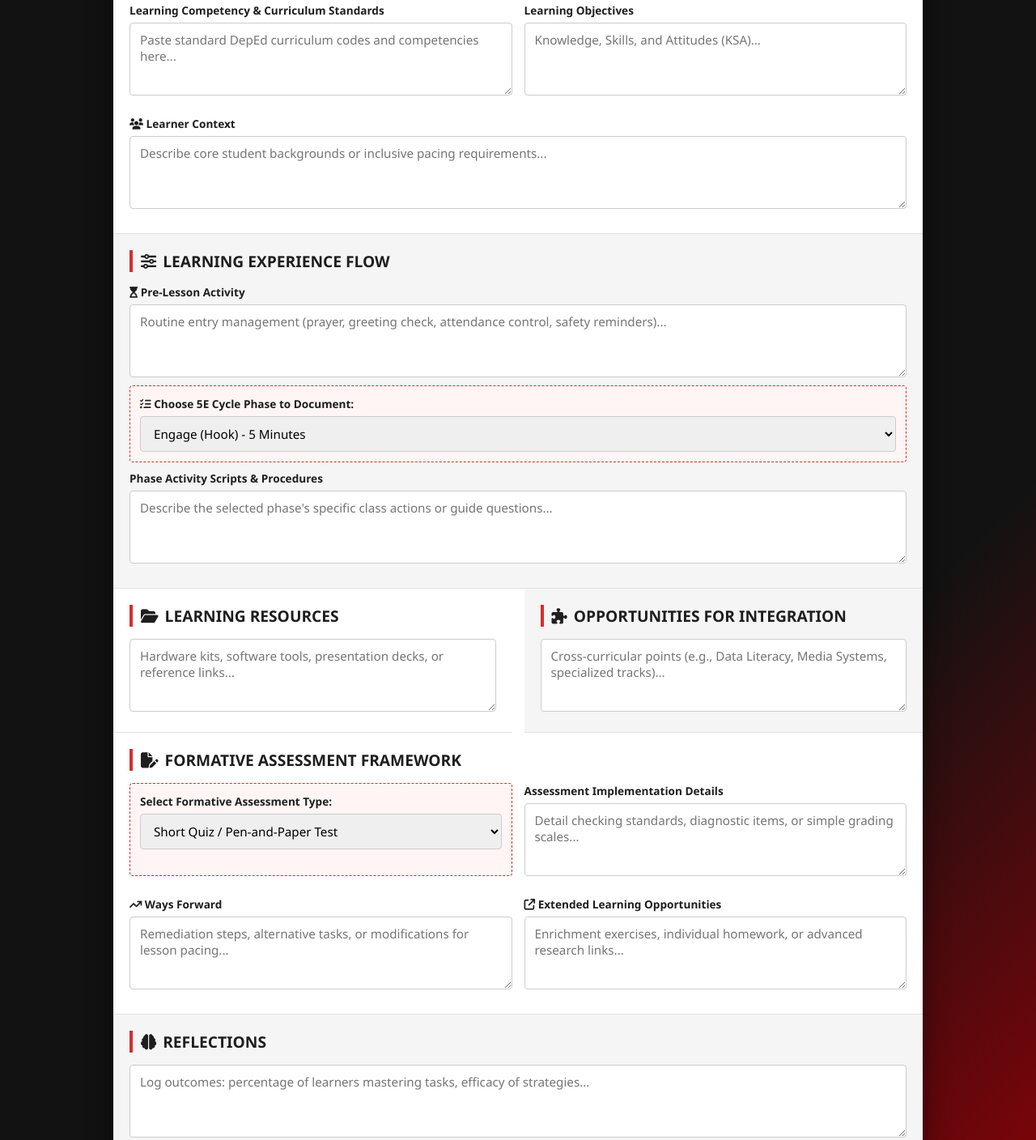
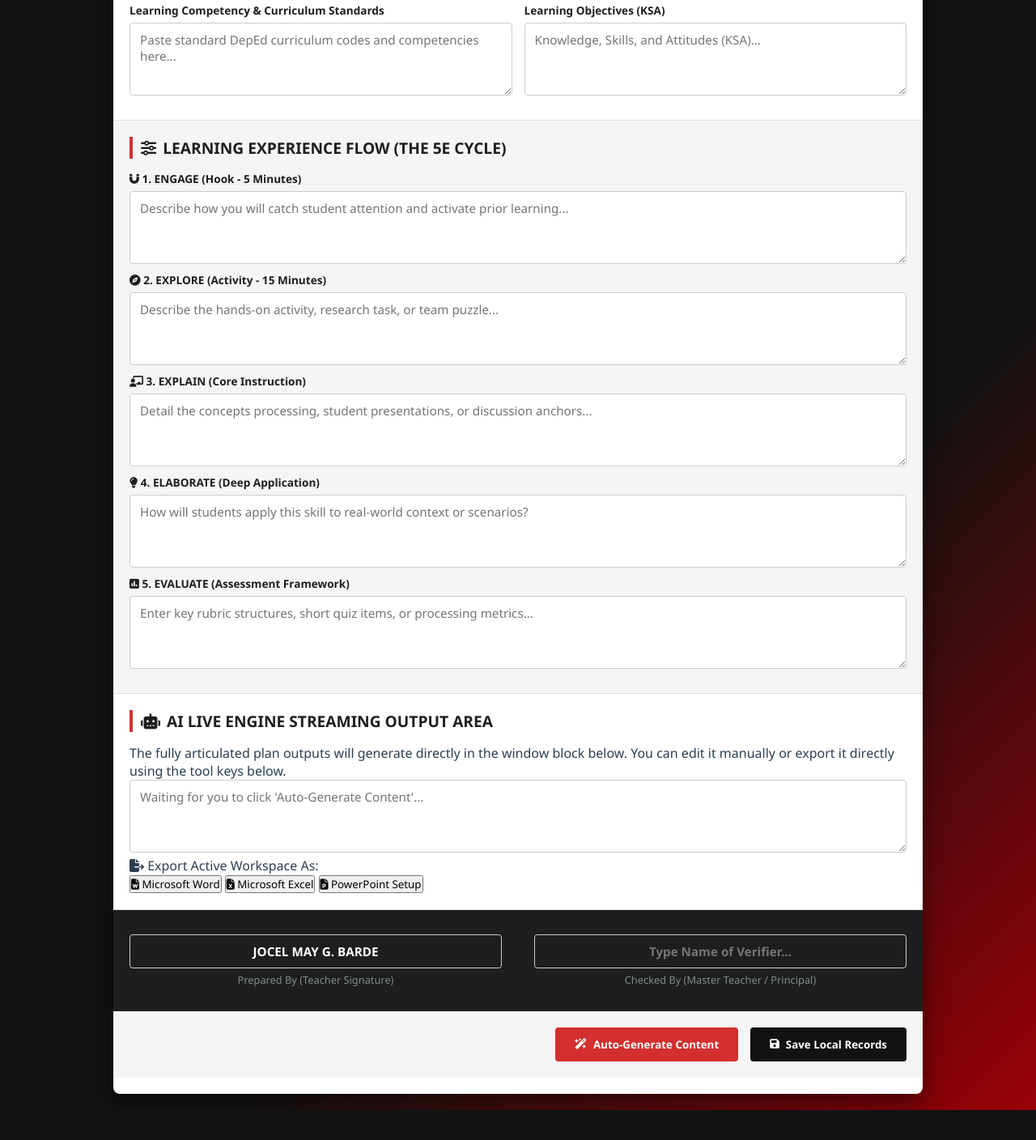
Before and after one commit to jocelmaygalvez-dotcom/101TEST, a plain HTML site: page public/index.html in a window 1280 px wide. Shown: the part 676-2084 px from the top of the page at 81% size. After the commit the page ends 2047 px from the top, so only its background shows below. Drawn offline with Linux system fonts and the light colour scheme.

Commit message:
Update index.html

```diff
--- a/public/index.html
+++ b/public/index.html
@@ -49,7 +49,7 @@
       <section class="dlp-section">
         <h2 class="section-title"><i class="fa-solid fa-heading"></i> Lesson Title</h2>
         <div class="input-group">
-          <input type="text" id="lessonTitleInput" placeholder="Enter Lesson Title here..." required>
+          <input type="text" id="lessonTitleInput" placeholder="Enter Lesson Title here (e.g., Introduction to Advanced Presentation Tools)..." required>
         </div>
       </section>
 
@@ -57,7 +57,7 @@
         <h2 class="section-title"><i class="fa-solid fa-circle-nodes"></i> Framework Components</h2>
         <div class="input-group">
           <label><i class="fa-solid fa-book"></i> References</label>
-          <textarea placeholder="List textbook titles, pages, web URLs, or reference learning modules..."></textarea>
+          <textarea id="refContent" placeholder="List textbook titles, pages, web URLs, or reference learning modules..."></textarea>
         </div>
       </section>
 
@@ -69,88 +69,54 @@
             <textarea placeholder="Paste standard DepEd curriculum codes and competencies here..."></textarea>
           </div>
           <div class="input-group">
-            <label>Learning Objectives</label>
+            <label>Learning Objectives (KSA)</label>
             <textarea id="ksaObjectives" placeholder="Knowledge, Skills, and Attitudes (KSA)..."></textarea>
-          </div>
-        </div>
-        <div class="input-group" style="margin-top: 15px;">
-          <label><i class="fa-solid fa-users"></i> Learner Context</label>
-          <textarea placeholder="Describe core student backgrounds or inclusive pacing requirements..."></textarea>
-        </div>
-      </section>
-
-      <section class="dlp-section">
-        <h2 class="section-title"><i class="fa-solid fa-sliders"></i> Learning Experience Flow</h2>
-        <div class="input-group">
-          <label><i class="fa-solid fa-hourglass-start"></i> Pre-Lesson Activity</label>
-          <textarea placeholder="Routine entry management (prayer, greeting check, attendance control, safety reminders)..."></textarea>
-        </div>
-
-        <div class="dynamic-5e-container">
-          <div class="input-group select-wrapper">
-            <label for="eeSelector"><strong><i class="fa-solid fa-list-check"></i> Choose 5E Cycle Phase to Document:</strong></label>
-            <select id="eeSelector">
-              <option value="engage">Engage (Hook) - 5 Minutes</option>
-              <option value="explore">Explore - 15 Minutes</option>
-              <option value="explain">Explain (Picture-Based Processing)</option>
-              <option value="elaborate">Elaborate (Deep Application)</option>
-              <option value="evaluate">Evaluate (Assessment Integration)</option>
-              <option value="reflection">Reflection Note</option>
-            </select>
-          </div>
-          <div class="input-group" style="margin-top: 10px;">
-            <label>Phase Activity Scripts & Procedures</label>
-            <textarea id="eeContent" placeholder="Describe the selected phase's specific class actions or guide questions..."></textarea>
           </div>
         </div>
       </section>
 
-      <div class="grid-2">
-        <section class="dlp-section">
-          <h2 class="section-title"><i class="fa-solid fa-folder-open"></i> Learning Resources</h2>
-          <textarea placeholder="Hardware kits, software tools, presentation decks, or reference links..."></textarea>
-        </section>
-        <section class="dlp-section">
-          <h2 class="section-title"><i class="fa-solid fa-puzzle-piece"></i> Opportunities for Integration</h2>
-          <textarea placeholder="Cross-curricular points (e.g., Data Literacy, Media Systems, specialized tracks)..."></textarea>
-        </section>
-      </div>
+      <section class="dlp-section 5e-wrapper">
+        <h2 class="section-title"><i class="fa-solid fa-sliders"></i> Learning Experience Flow (The 5E Cycle)</h2>
 
-      <section class="dlp-section">
-        <h2 class="section-title"><i class="fa-solid fa-file-pen"></i> Formative Assessment Framework</h2>
-        <div class="grid-2">
-          <div class="input-group select-wrapper">
-            <label for="assessmentType"><strong>Select Formative Assessment Type:</strong></label>
-            <select id="assessmentType">
-              <option value="quiz">Short Quiz / Pen-and-Paper Test</option>
-              <option value="performance">Performance Task (Hands-on Lab Exercise)</option>
-              <option value="oral">Oral Questioning / Classroom Recitation</option>
-              <option value="peer">Peer Review / Collaborative Self-Assessment</option>
-              <option value="observation">Teacher Observation Checklist</option>
-              <option value="exit">Exit Ticket / Quick Written Reflection</option>
-            </select>
-          </div>
-          <div class="input-group">
-            <label>Assessment Implementation Details</label>
-            <textarea placeholder="Detail checking standards, diagnostic items, or simple grading scales..."></textarea>
-          </div>
+        <div class="input-group e-field">
+          <label><i class="fa-solid fa-magnet"></i> 1. ENGAGE (Hook - 5 Minutes)</label>
+          <textarea id="engageContent" placeholder="Describe how you will catch student attention and activate prior learning..."></textarea>
         </div>
 
-        <div class="grid-2" style="margin-top: 15px;">
-          <div class="input-group">
-            <label><i class="fa-solid fa-arrow-trend-up"></i> Ways Forward</label>
-            <textarea placeholder="Remediation steps, alternative tasks, or modifications for lesson pacing..."></textarea>
-          </div>
-          <div class="input-group">
-            <label><i class="fa-solid fa-arrow-up-right-from-square"></i> Extended Learning Opportunities</label>
-            <textarea placeholder="Enrichment exercises, individual homework, or advanced research links..."></textarea>
-          </div>
+        <div class="input-group e-field">
+          <label><i class="fa-solid fa-compass"></i> 2. EXPLORE (Activity - 15 Minutes)</label>
+          <textarea id="exploreContent" placeholder="Describe the hands-on activity, research task, or team puzzle..."></textarea>
+        </div>
+
+        <div class="input-group e-field">
+          <label><i class="fa-solid fa-chalkboard-user"></i> 3. EXPLAIN (Core Instruction)</label>
+          <textarea id="explainContent" placeholder="Detail the concepts processing, student presentations, or discussion anchors..."></textarea>
+        </div>
+
+        <div class="input-group e-field">
+          <label><i class="fa-solid fa-lightbulb"></i> 4. ELABORATE (Deep Application)</label>
+          <textarea id="elaborateContent" placeholder="How will students apply this skill to real-world context or scenarios?"></textarea>
+        </div>
+
+        <div class="input-group e-field">
+          <label><i class="fa-solid fa-square-poll-vertical"></i> 5. EVALUATE (Assessment Framework)</label>
+          <textarea id="evaluateContent" placeholder="Enter key rubric structures, short quiz items, or processing metrics..."></textarea>
         </div>
       </section>
 
-      <section class="dlp-section">
-        <h2 class="section-title"><i class="fa-solid fa-brain"></i> Reflections</h2>
-        <textarea placeholder="Log outcomes: percentage of learners mastering tasks, efficacy of strategies..."></textarea>
+      <section class="dlp-section ai-output-workspace">
+        <h2 class="section-title"><i class="fa-solid fa-robot"></i> AI Live Engine Streaming Output Area</h2>
+        <p class="section-subtitle">The fully articulated plan outputs will generate directly in the window block below. You can edit it manually or export it directly using the tool keys below.</p>
+        <textarea id="aiRawOutputDisplay" placeholder="Waiting for you to click 'Auto-Generate Content'..." class="ai-stream-screen"></textarea>
+
+        <div class="export-toolkit">
+          <span><i class="fa-solid fa-file-export"></i> Export Active Workspace As:</span>
+          <div class="export-btn-group">
+            <button type="button" class="export-btn btn-word" id="exportWordBtn"><i class="fa-solid fa-file-word"></i> Microsoft Word</button>
+            <button type="button" class="export-btn btn-excel" id="exportExcelBtn"><i class="fa-solid fa-file-excel"></i> Microsoft Excel</button>
+            <button type="button" class="export-btn btn-ppt" id="exportPptBtn"><i class="fa-solid fa-file-powerpoint"></i> PowerPoint Setup</button>
+          </div>
+        </div>
       </section>
 
       <footer class="dlp-signatures">
@@ -165,8 +131,8 @@
       </footer>
 
       <div class="action-row">
-        <button type="button" id="aiGenerateBtn" class="btn btn-ai"><i class="fa-solid fa-robot"></i> Auto-Generate Content</button>
-        <button type="submit" class="btn btn-submit"><i class="fa-solid fa-floppy-disk"></i> Save Lesson Plan</button>
+        <button type="button" id="aiGenerateBtn" class="btn btn-ai"><i class="fa-solid fa-wand-magic-sparkles"></i> Auto-Generate Content</button>
+        <button type="submit" class="btn btn-submit"><i class="fa-solid fa-floppy-disk"></i> Save Local Records</button>
       </div>
       <div id="aiStatus" class="status-msg"></div>
     </form>
```
